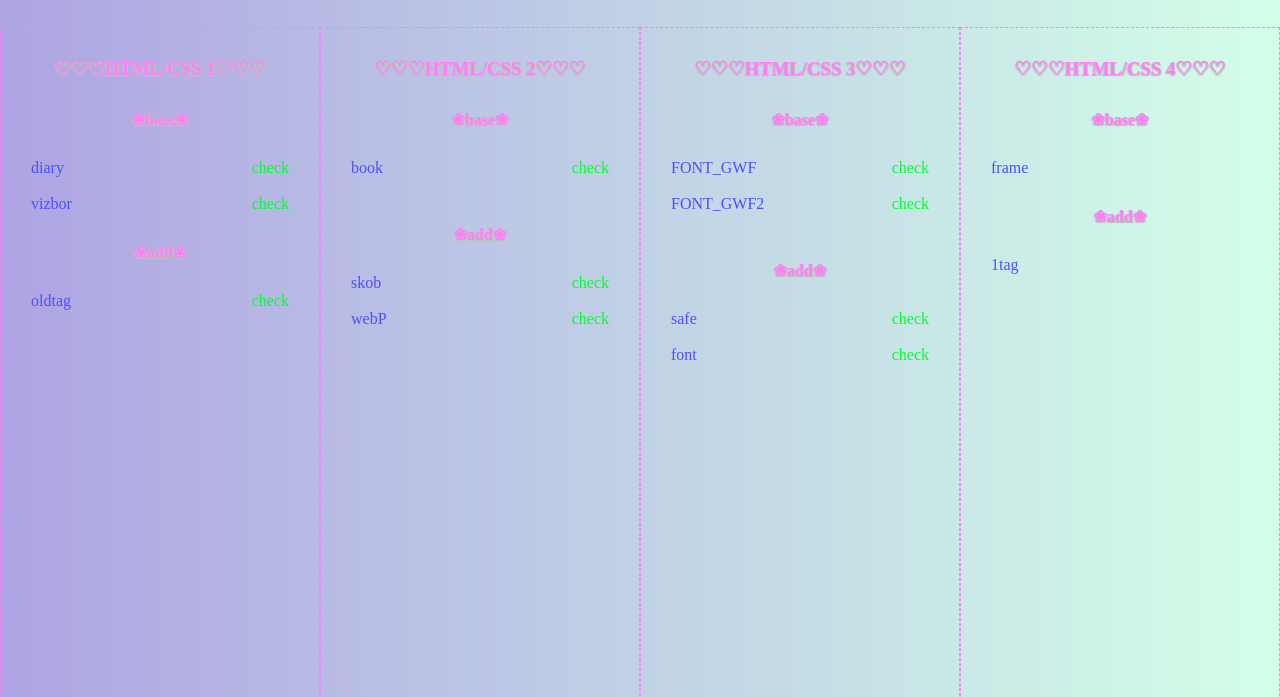
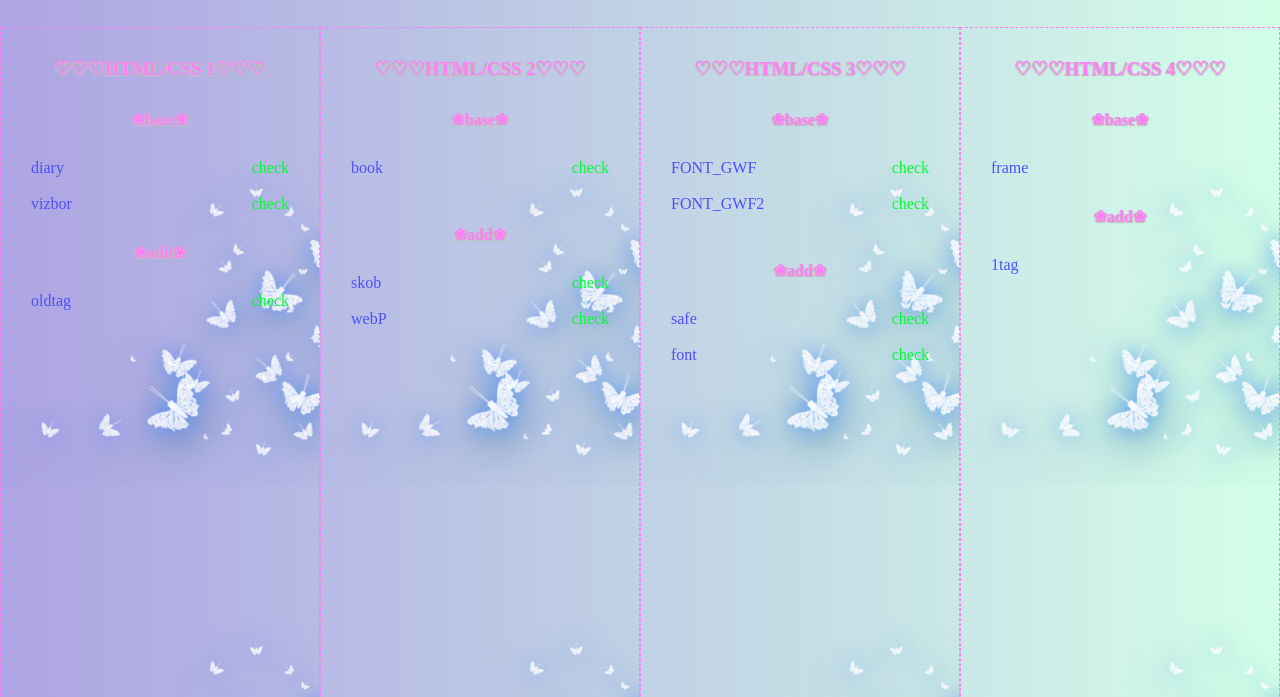
Before and after one commit to dashaqwwe/DashaBeketova, a plain HTML site: page index.html in a window 1280 px wide. Shown: the part 70-767 px from the top of the page. Drawn offline with Linux system fonts and the light colour scheme.

Commit message:
main fon

```diff
--- a/index.html
+++ b/index.html
@@ -57,6 +57,7 @@
         border: dashed #ff7ef7 1px;
         height: 1000px;
         padding: 0 20px 0 20px;
+        background-image: url(img/pngwing.com.png);
       }
       a {
         cursor: url(https://cdn.custom-cursor.com/db/5483/32/holo-ponter.png),
```
Also changed, not shown: img/pngwing.com.png (added).
